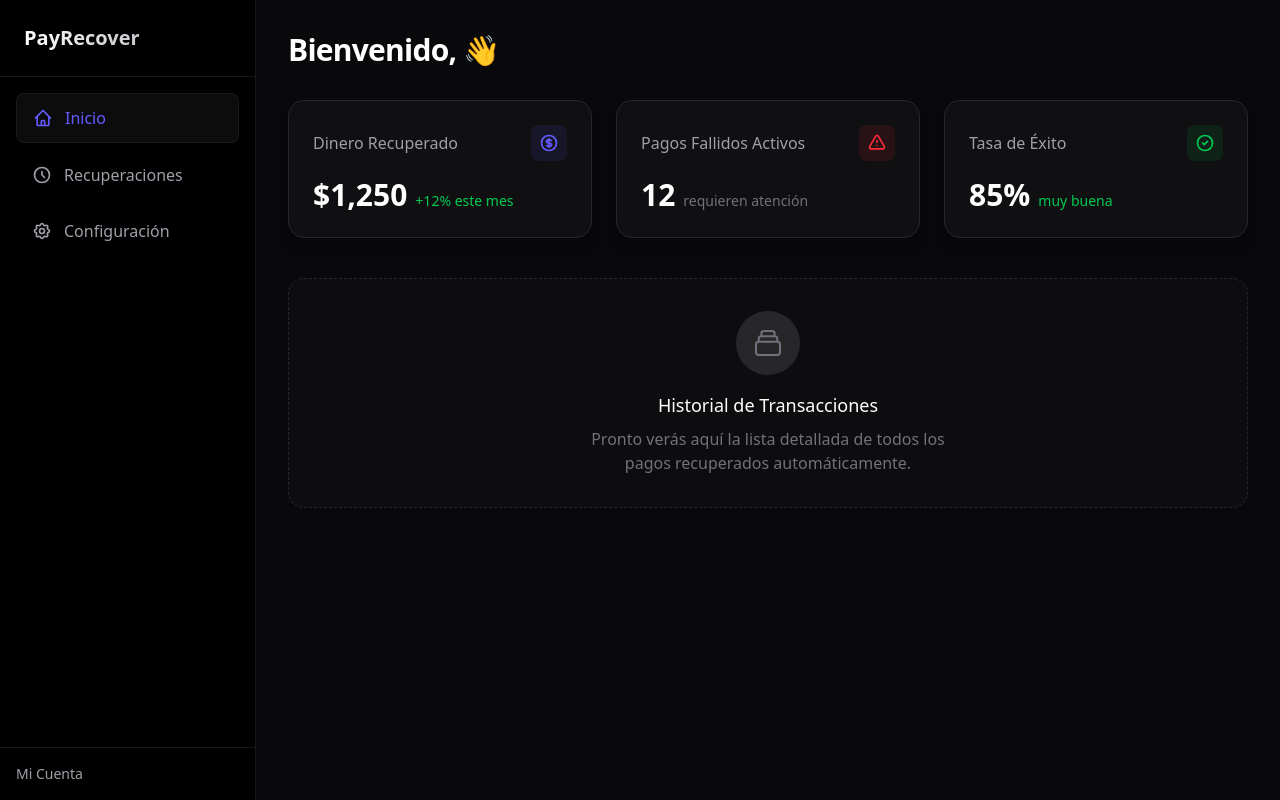
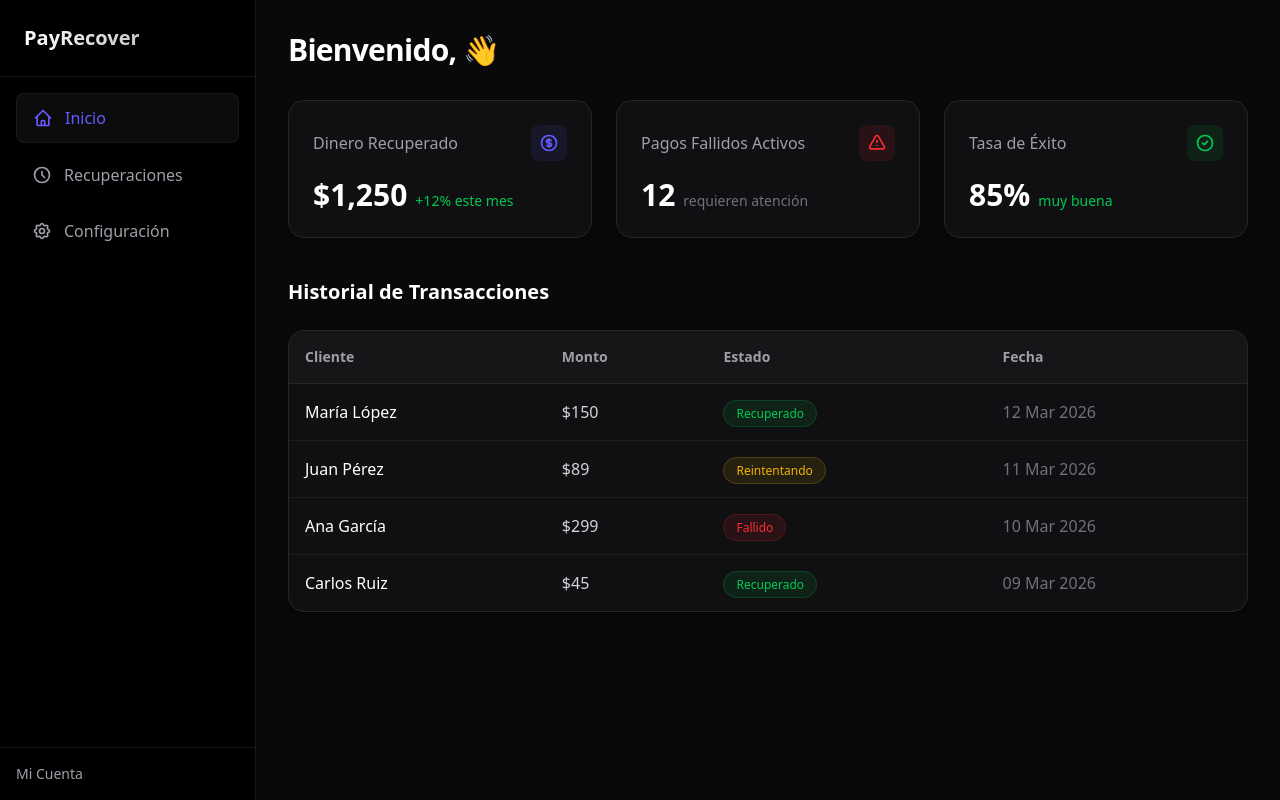
Before and after one commit to AndresS-max/payrecover-frontend, a Next.js app: page /dashboard in a window 1280 px wide. Built offline with nearby package versions, Linux system fonts and the light colour scheme; no server answers.

Commit message:
feat: tabla de transacciones con datos simulados en dashboard

```diff
--- a/src/app/dashboard/page.tsx
+++ b/src/app/dashboard/page.tsx
@@ -1,5 +1,12 @@
 "use client";
 import { useUser } from "@clerk/nextjs";
+
+const mockRecoveries = [
+  { id: 1, client: "María López", amount: "$150", status: "Recuperado", date: "12 Mar 2026" },
+  { id: 2, client: "Juan Pérez", amount: "$89", status: "Reintentando", date: "11 Mar 2026" },
+  { id: 3, client: "Ana García", amount: "$299", status: "Fallido", date: "10 Mar 2026" },
+  { id: 4, client: "Carlos Ruiz", amount: "$45", status: "Recuperado", date: "09 Mar 2026" },
+];
 
 export default function DashboardPage() {
   const { user } = useUser();
@@ -60,17 +67,41 @@ export default function DashboardPage() {
         </div>
       </div>
 
-      {/* Empty State / Table Placeholder for the future */}
-      <div className="mt-10 bg-zinc-900/30 border border-zinc-800 rounded-2xl p-8 text-center border-dashed">
-        <div className="mx-auto w-16 h-16 bg-zinc-800 rounded-full flex items-center justify-center mb-4">
-          <svg className="w-8 h-8 text-zinc-500" fill="none" stroke="currentColor" viewBox="0 0 24 24" xmlns="http://www.w3.org/2000/svg">
-            <path strokeLinecap="round" strokeLinejoin="round" strokeWidth={1.5} d="M19 11H5m14 0a2 2 0 012 2v6a2 2 0 01-2 2H5a2 2 0 01-2-2v-6a2 2 0 012-2m14 0V9a2 2 0 00-2-2M5 11V9a2 2 0 012-2m0 0V5a2 2 0 012-2h6a2 2 0 012 2v2M7 7h10" />
-          </svg>
+      {/* Recent Recoveries Table */}
+      <div className="mt-10">
+        <h2 className="text-xl font-bold text-white mb-6">Historial de Transacciones</h2>
+        <div className="bg-zinc-900/50 rounded-2xl border border-zinc-800 overflow-hidden shadow-lg">
+          <div className="overflow-x-auto">
+            <table className="w-full text-left border-collapse min-w-[600px]">
+              <thead>
+                <tr className="bg-zinc-900/80 border-b border-zinc-800 text-zinc-400 text-sm font-medium">
+                  <th className="p-4 whitespace-nowrap">Cliente</th>
+                  <th className="p-4 whitespace-nowrap">Monto</th>
+                  <th className="p-4 whitespace-nowrap">Estado</th>
+                  <th className="p-4 whitespace-nowrap">Fecha</th>
+                </tr>
+              </thead>
+              <tbody className="divide-y divide-zinc-800/60">
+                {mockRecoveries.map((recovery) => (
+                  <tr key={recovery.id} className="hover:bg-zinc-800/30 transition-colors">
+                    <td className="p-4 text-white font-medium whitespace-nowrap">{recovery.client}</td>
+                    <td className="p-4 text-zinc-300 whitespace-nowrap">{recovery.amount}</td>
+                    <td className="p-4 whitespace-nowrap">
+                      <span className={`px-3 py-1 rounded-full text-xs font-medium border ${
+                        recovery.status === 'Recuperado' ? 'bg-green-500/10 text-green-500 border-green-500/20' :
+                        recovery.status === 'Reintentando' ? 'bg-yellow-500/10 text-yellow-500 border-yellow-500/20' :
+                        'bg-red-500/10 text-red-500 border-red-500/20'
+                      }`}>
+                        {recovery.status}
+                      </span>
+                    </td>
+                    <td className="p-4 text-zinc-500 whitespace-nowrap">{recovery.date}</td>
+                  </tr>
+                ))}
+              </tbody>
+            </table>
+          </div>
         </div>
-        <h3 className="text-lg font-medium text-white mb-2">Historial de Transacciones</h3>
-        <p className="text-zinc-500 max-w-sm mx-auto">
-          Pronto verás aquí la lista detallada de todos los pagos recuperados automáticamente.
-        </p>
       </div>
     </div>
   );
```
